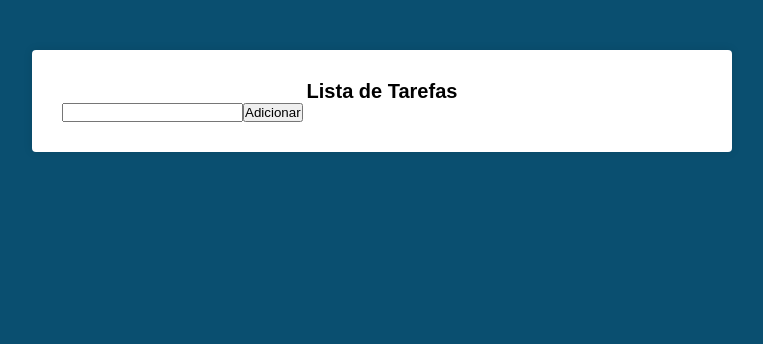
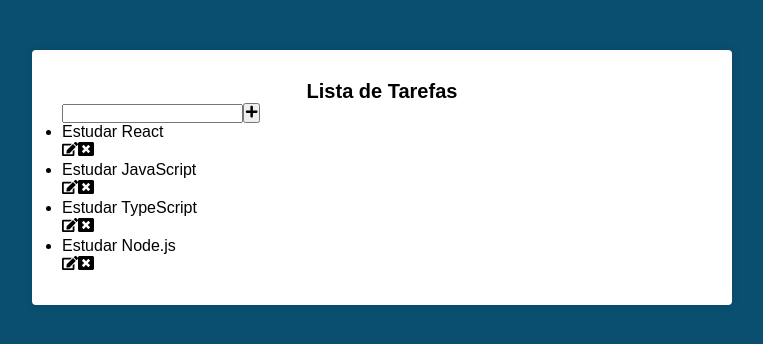
Before and after one commit to DevMatheusBarba/to-do-list, a React (Create React App) app: page / in a window 1280 px wide. Shown: the top 344 px of the page, without its empty margins (258-1021 px from the left). Built offline with nearby package versions, Linux system fonts and the light colour scheme.

Commit message:
create list

```diff
--- a/src/components/Main.js
+++ b/src/components/Main.js
@@ -1,9 +1,19 @@
 import React, { Component } from 'react';
+
+// Form
+import { FaPlus, FaEdit, FaWindowClose } from 'react-icons/fa';
+
 import './Main.css';
 
 export default class Main extends Component {
   state = {
     novaTarefa: '',
+    tarefas: [
+      'Estudar React',
+      'Estudar JavaScript',
+      'Estudar TypeScript',
+      'Estudar Node.js',
+    ],
   };
 
   handleChange = (e) => {
@@ -11,17 +21,36 @@
   };
 
   render() {
-    const { novaTarefa } = this.state;
+    const { novaTarefa, tarefas } = this.state;
 
     return (
       <div className="main">
 
         <h1>Lista de Tarefas</h1>
 
-        <form action="#">
-          <input onChange={this.handleChange} type="text" />
-          <button type="submit">Adicionar</button>
+        <form action="#" className="form">
+          <input
+            onChange={this.handleChange}
+            type="text"
+            value={novaTarefa}
+          />
+          <button type="submit">
+            <FaPlus />
+          </button>
         </form>
+
+        <ul className="tarefas">
+          {tarefas.map((tarefa) => (
+            <li key={tarefa}>
+              {tarefa}
+              <div>
+                <FaEdit className="edit" />
+                <FaWindowClose className="delete" />
+              </div>
+            </li>
+          ))}
+        </ul>
+
       </div>
     );
   }
```
